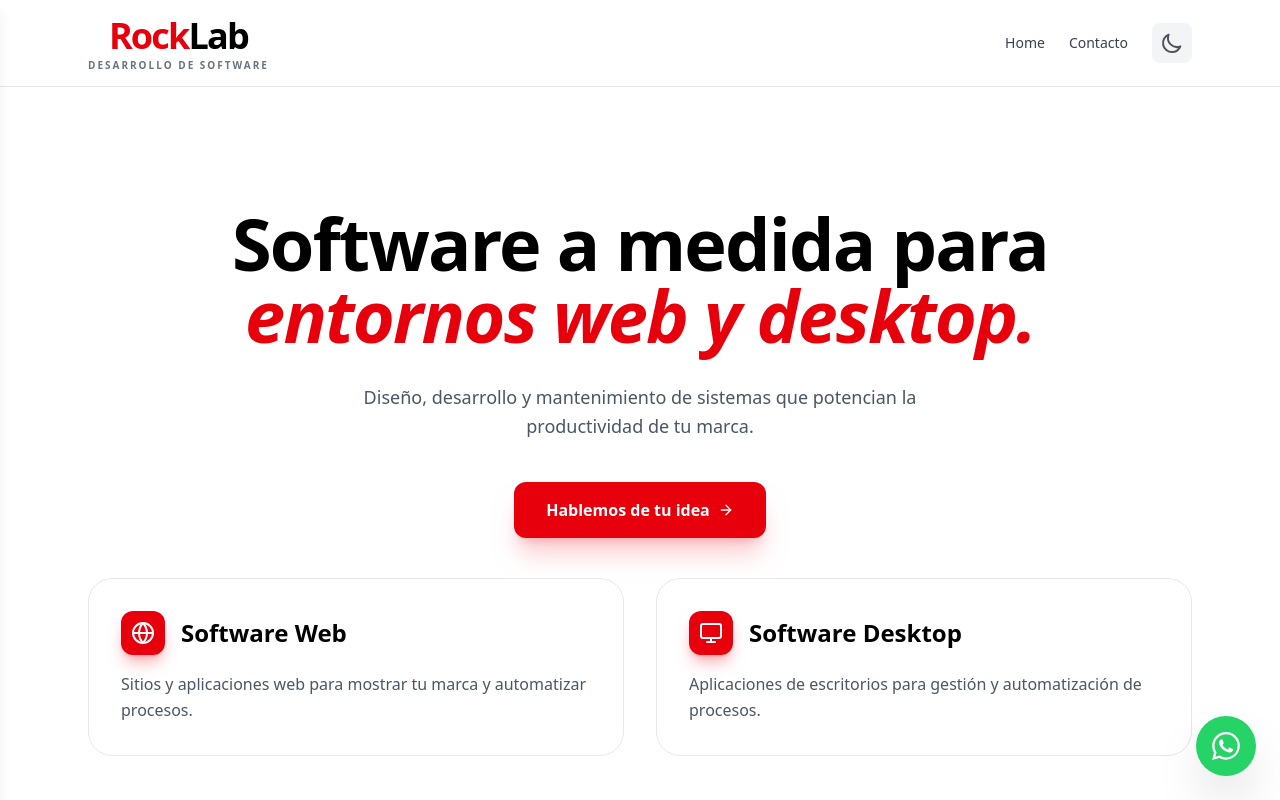
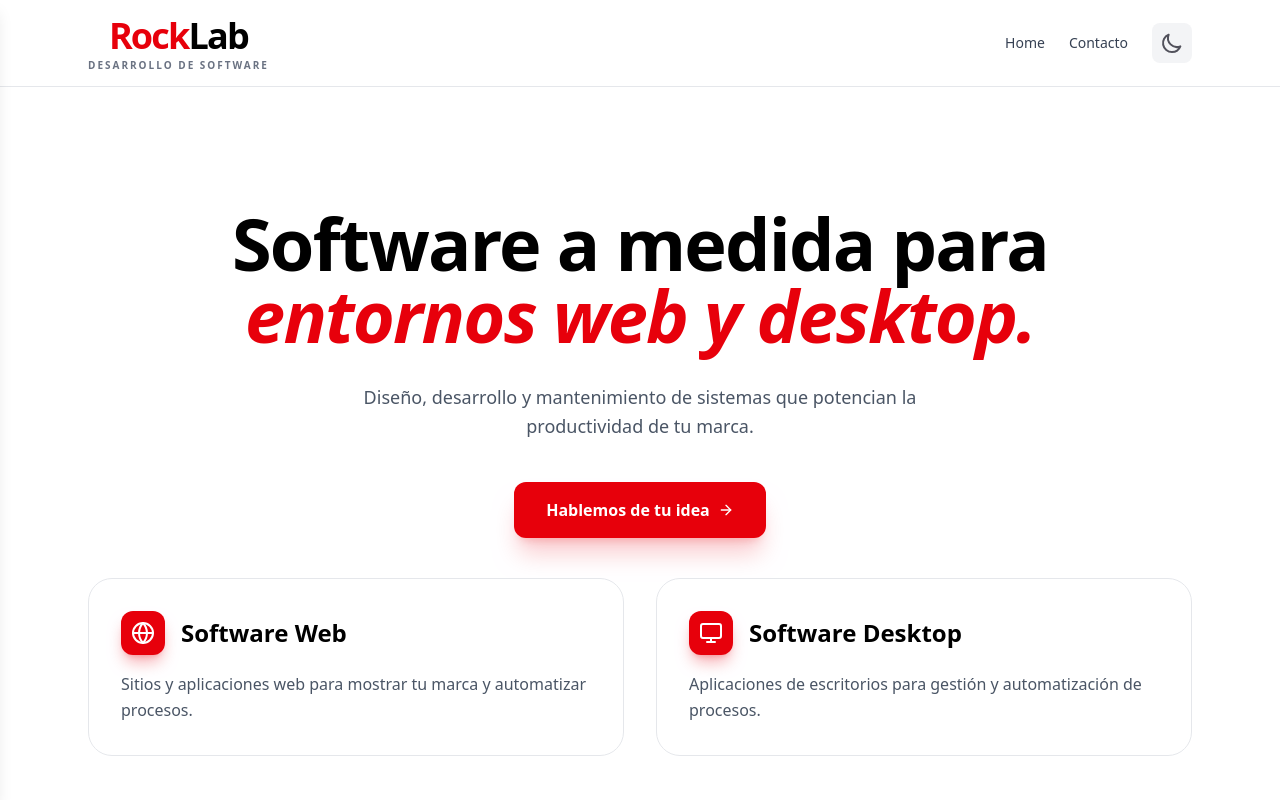
Before and after one commit to oscar-principi/rock-lab, a React (Vite) app: page / in a window 1280 px wide. Shown: the top 800 px of the page. Built offline with nearby package versions, Linux system fonts and the light colour scheme.

Commit message:
whatsapp

```diff
--- a/src/App.tsx
+++ b/src/App.tsx
@@ -1,7 +1,7 @@
 import { Routes, Route } from "react-router-dom";
 import Navbar from "./components/Navbar";
 import Footer from "./components/Footer";
-import WhatsAppButton from "./components/WhatsAppButton";
+// import WhatsAppButton from "./components/WhatsAppButton";
 
 import Home from "./pages/Home.tsx";
 import Contact from "./pages/Contact";
@@ -19,7 +19,7 @@ export default function App() {
         </Routes>
       </main>
 
-      <WhatsAppButton />
+      {/* <WhatsAppButton /> */}
 
       <Footer />
     </div>
```
